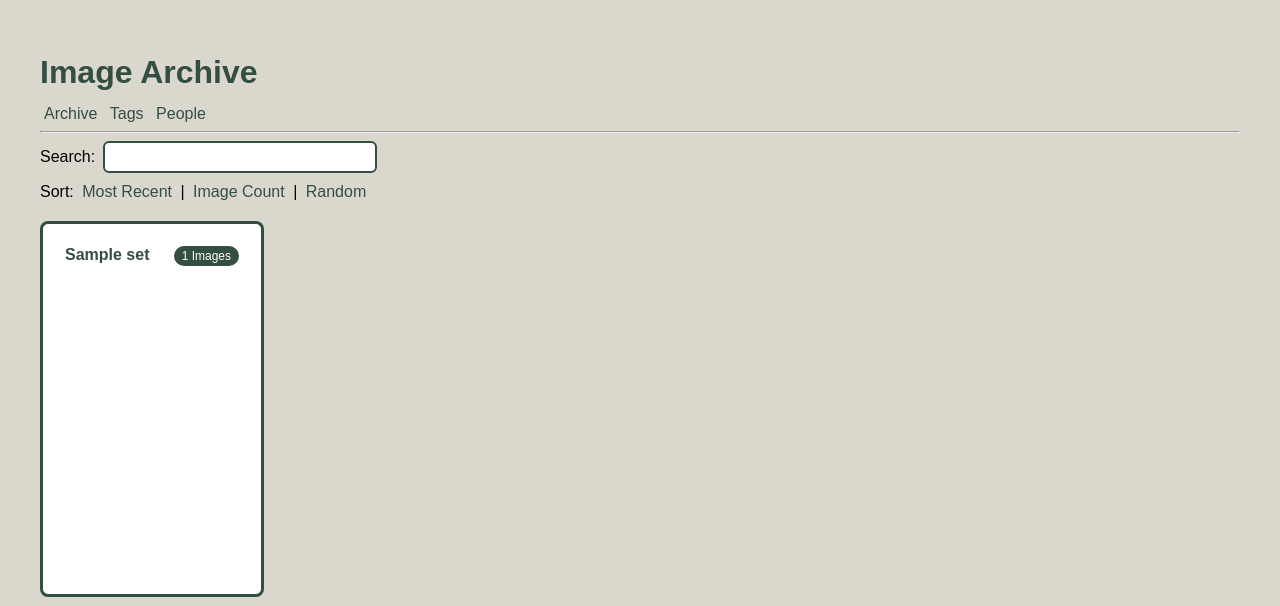
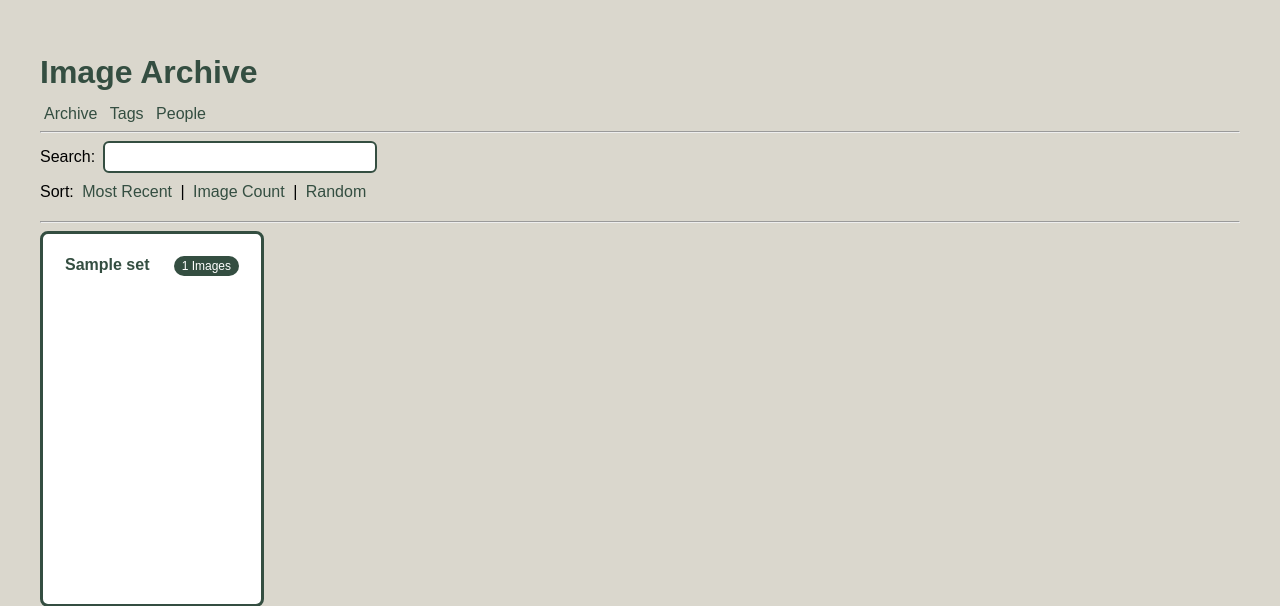
Before and after one commit to pa-childs/Photo_Album, a Flask app: template templates/archive.html in a window 1280 px wide. Shown: the top 606 px of the page. Run offline with Flask 3, Linux system fonts and the light colour scheme; the template is opened without the code that fills it: most values are stand-ins (such as "Sample title", 1, 10 or a date in 2020); some libraries are stand-ins or nearby versions.

Commit message:
Minor cosmetic change.

```diff
--- a/static/css/styles.css
+++ b/static/css/styles.css
@@ -104,7 +104,7 @@ button:hover {
 
 .gallery-image {
     width: 100%;
-    height: 250px;
+    height: 300px;
     object-fit: cover;
     object-position: center top;
     display: block;
--- a/templates/archive.html
+++ b/templates/archive.html
@@ -42,6 +42,7 @@
         </span>
     </div>
 {% endif %}
+    <hr>
 
 {% if mode == "art" and grouped_art %}
     {% for series_name, issues in grouped_art.items() %}
@@ -69,6 +70,7 @@
                 {% endfor %}
             </div>
         </div>
+        <hr>
     {% endfor %}
 
 {% else %}
```
